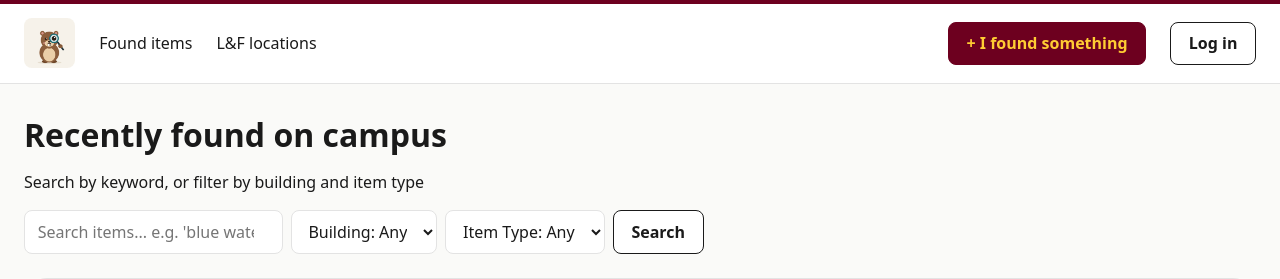
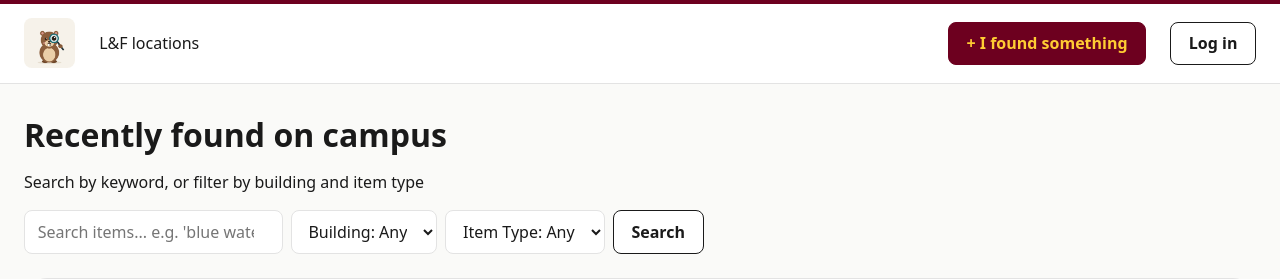
Before and after one commit to CSCI-5117-F26/developing-the-interactive-web-project-1-group-1, a Flask app: page / in a window 1280 px wide. Shown: the top 279 px of the page. Run offline with Flask 3, Linux system fonts and the light colour scheme; data that the repository does not hold is empty; some libraries are stand-ins or nearby versions.

Commit message:
Removing Found items from the nav-links

```diff
--- a/src/developing_the_interactive_web_project_1_group_1/templates/base.html
+++ b/src/developing_the_interactive_web_project_1_group_1/templates/base.html
@@ -22,7 +22,6 @@ href="https://cdn.jsdelivr.net/npm/purecss@3.0.0/build/grids-responsive-min.css"
           <img src="{{ url_for('static', filename='logo.png') }}" alt="Lost and Found home" />
         </a>
         <nav class="nav-links">
-          <a href="#">Found items</a>
           <a href="#">L&amp;F locations</a>
         </nav>
       </div>
```
